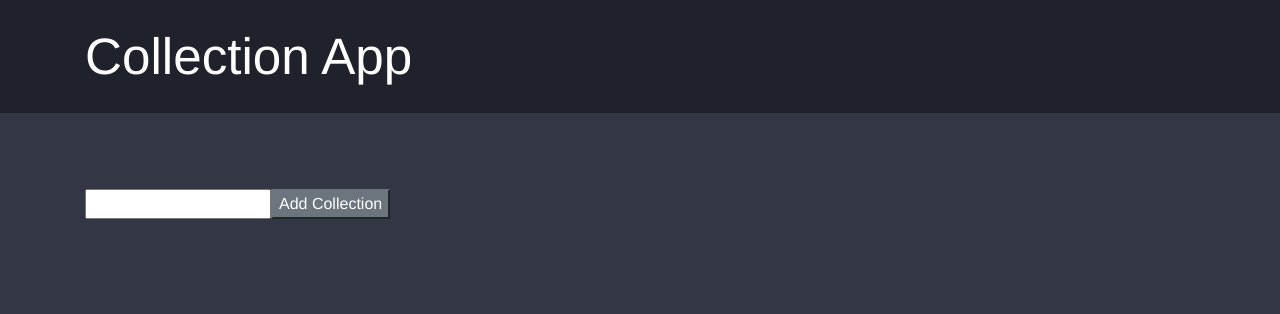
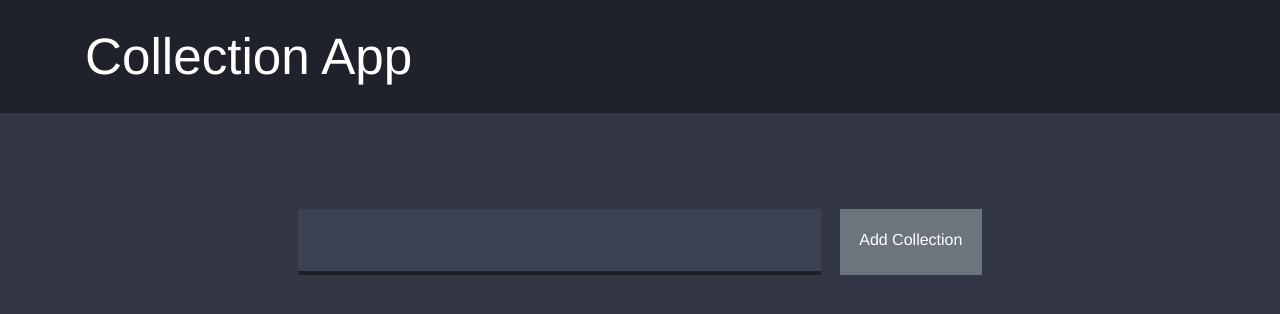
Before and after one commit to alessandroHenrique/catalogo-discos, a React (Create React App) app in the folder client/: page / in a window 1280 px wide. Shown: the top 314 px of the page. Built offline with nearby package versions, Linux system fonts and the light colour scheme.

Commit message:
Add new styles for the index page

```diff
--- a/client/src/styles/css/index.css
+++ b/client/src/styles/css/index.css
@@ -1 +1 @@
-body{background:#333745;font-family:Helvetica,Arial,sans-serif}button{cursor:pointer}button:disabled{cursor:default}.header{background:#20222b;margin-bottom:4.8rem;padding:1.6rem 0;color:#fff}.header__title{font-size:3.2rem;margin:0}.header__subtitle{color:#a5afd7;font-size:1.6rem;font-weight:500;margin:0}@media(max-width: 45rem){.header{margin-bottom:1.6rem}}/*# sourceMappingURL=index.css.map */
+body{background:#333745;font-family:Helvetica,Arial,sans-serif}button{cursor:pointer}button:disabled{cursor:default}.header{background:#20222b;margin-bottom:4.8rem;padding:1.6rem 0;color:#fff}.header__title{font-size:3.2rem;margin:0}.header__subtitle{color:#a5afd7;font-size:1.6rem;font-weight:500;margin:0}@media(max-width: 45rem){.header{margin-bottom:1.6rem}}.add-option{color:#fff;display:flex;padding:1.2rem;flex-direction:row;width:65%;margin:auto}.add-option.add-disc-form{width:100%}.add-option.add-disc-form div.form-group{margin-bottom:2rem}.add-option.add-disc-form label{display:block}.add-option__label{display:block}.add-option__input{background:#3c4251;border:none;border-bottom:.3rem solid #1d2028;color:#a5afd7;flex-grow:1;font-size:1.5rem;margin-right:1.2rem;padding:.8rem;padding-top:.3rem;padding-bottom:.3rem}.add-option__input.search{flex-grow:0;margin-right:0}.add-option__input.edit-disc{width:100%}.button{background:#8357c5;border:none;border-bottom:.3rem solid #693cad;color:#fff;font-weight:500;padding:1.2rem;pointer-events:all}.button:hover{background:#693cad;border-bottom:.3rem solid #693cad}.button--link{background:none;border:none;color:#a5afd7;padding:0}.no-hover{pointer-events:none}/*# sourceMappingURL=index.css.map */
--- a/client/src/styles/scss/index.scss
+++ b/client/src/styles/scss/index.scss
@@ -1,3 +1,5 @@
 @import './base/settings';
 @import './base/base';
 @import './components/header';
+@import './components/add-option';
+@import './components/button';
```
Also changed, not shown: 1 other file (tests, documents, lock files or other folders).
